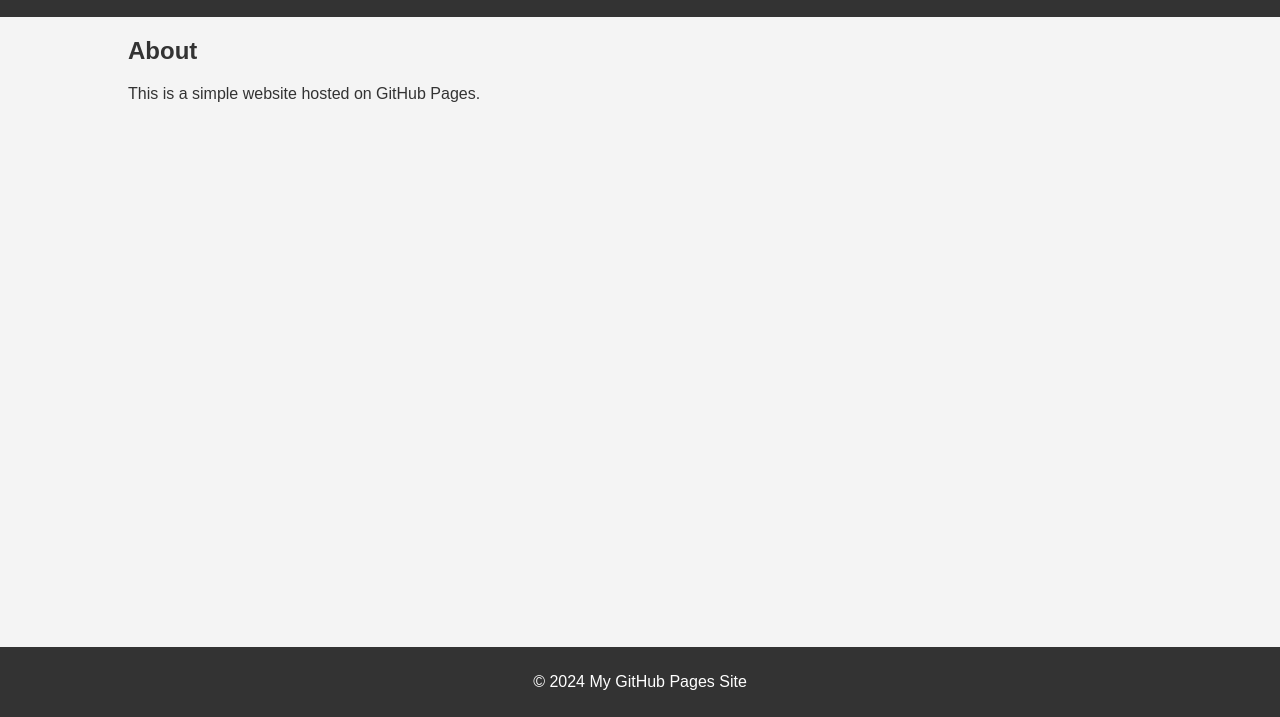
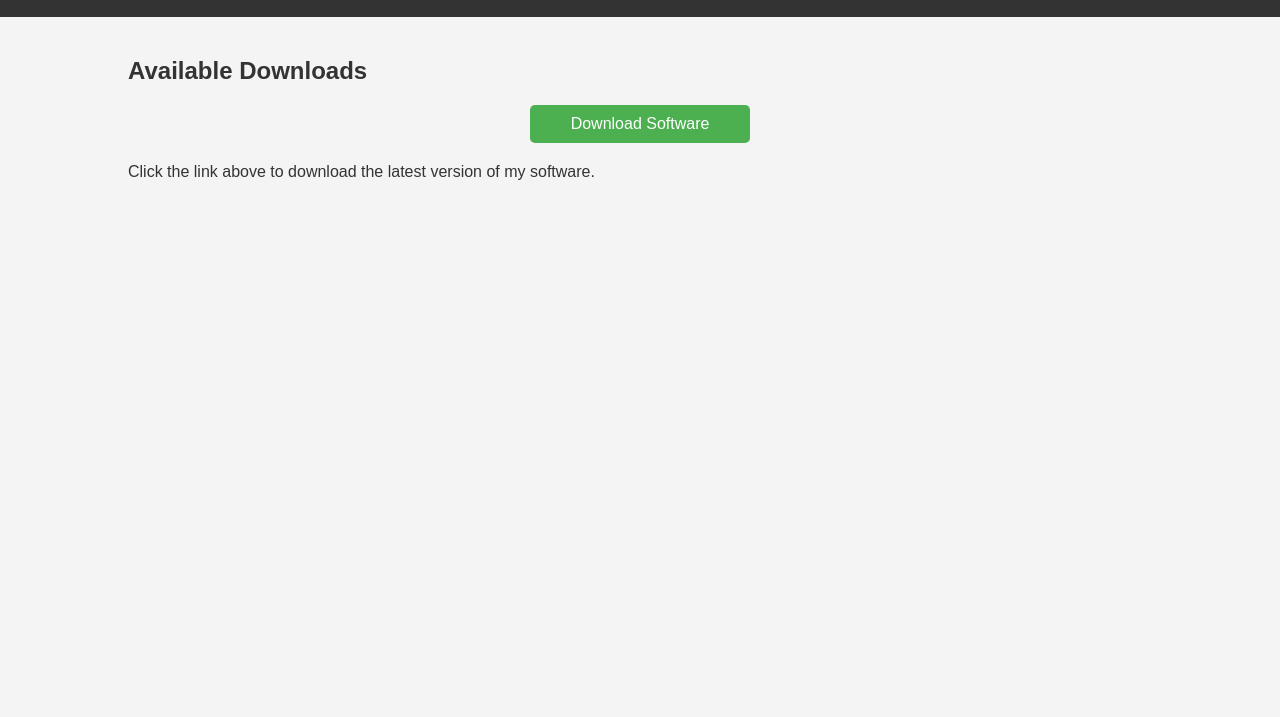
Before and after one commit to maleclouds/maleclouds.github.io, a plain HTML site: page index.html in a window 1280 px wide. Shown: the part 83-800 px from the top of the page. Drawn offline with Linux system fonts and the light colour scheme.

Commit message:
Update index.html

```diff
--- a/index.html
+++ b/index.html
@@ -3,7 +3,7 @@
 <head>
     <meta charset="UTF-8">
     <meta name="viewport" content="width=device-width, initial-scale=1.0">
-    <title>My GitHub Pages Site</title>
+    <title>Software Downloads</title>
     <style>
         body {
             font-family: Arial, sans-serif;
@@ -16,6 +16,7 @@
             width: 80%;
             margin: auto;
             overflow: hidden;
+            padding-top: 20px;
         }
         header {
             background: #333;
@@ -23,27 +24,30 @@
             padding: 10px 0;
             text-align: center;
         }
-        footer {
-            background: #333;
-            color: #fff;
-            padding: 10px 0;
+        .download-link {
+            display: block;
+            width: 200px;
+            margin: 20px auto;
+            padding: 10px;
+            background: #4CAF50;
+            color: white;
             text-align: center;
-            position: fixed;
-            bottom: 0;
-            width: 100%;
+            text-decoration: none;
+            border-radius: 5px;
+        }
+        .download-link:hover {
+            background: #45a049;
         }
     </style>
 </head>
 <body>
     <header>
-        <h1>Welcome to My GitHub Pages Site</h1>
+        <h1>Welcome to My Software Downloads</h1>
     </header>
     <div class="container">
-        <h2>About</h2>
-        <p>This is a simple website hosted on GitHub Pages.</p>
+        <h2>Available Downloads</h2>
+        <a href="software.zip" class="download-link" download>Download Software</a>
+        <p>Click the link above to download the latest version of my software.</p>
     </div>
-    <footer>
-        <p>&copy; 2024 My GitHub Pages Site</p>
-    </footer>
 </body>
 </html>
```
